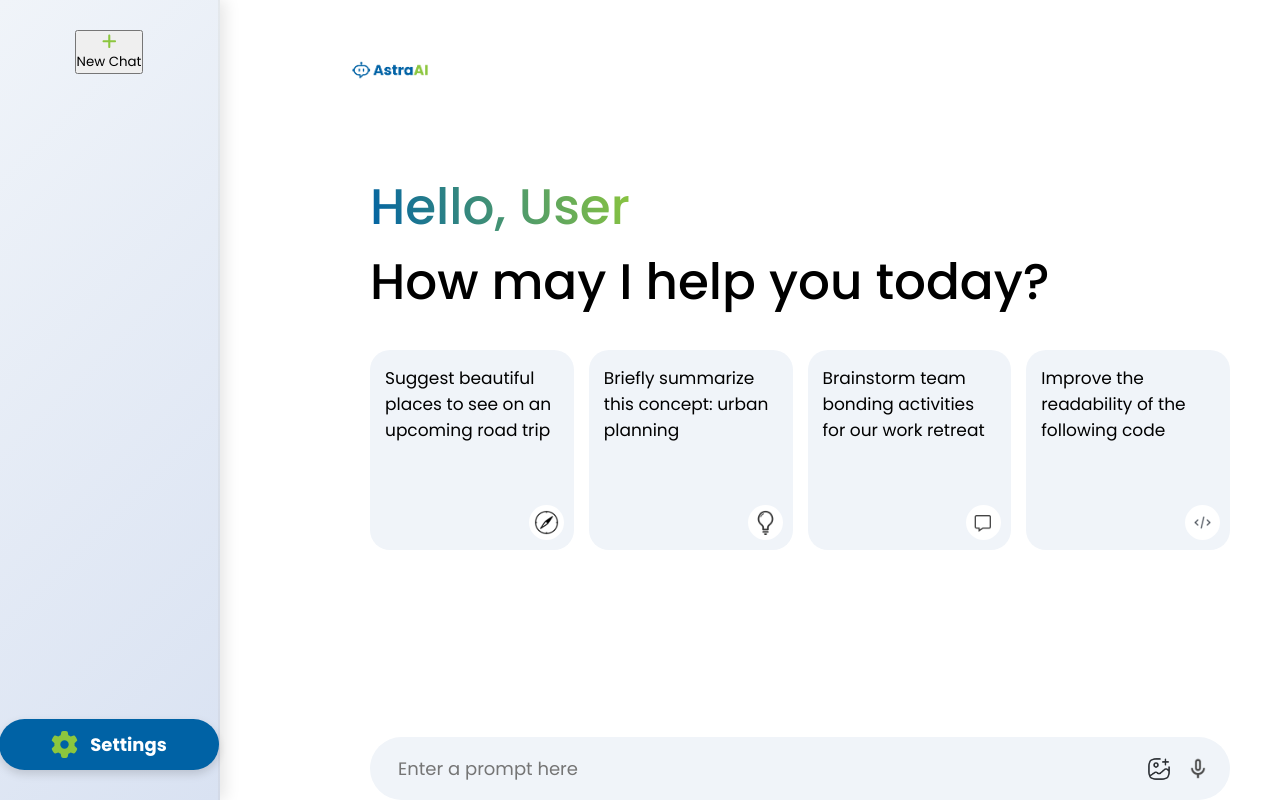
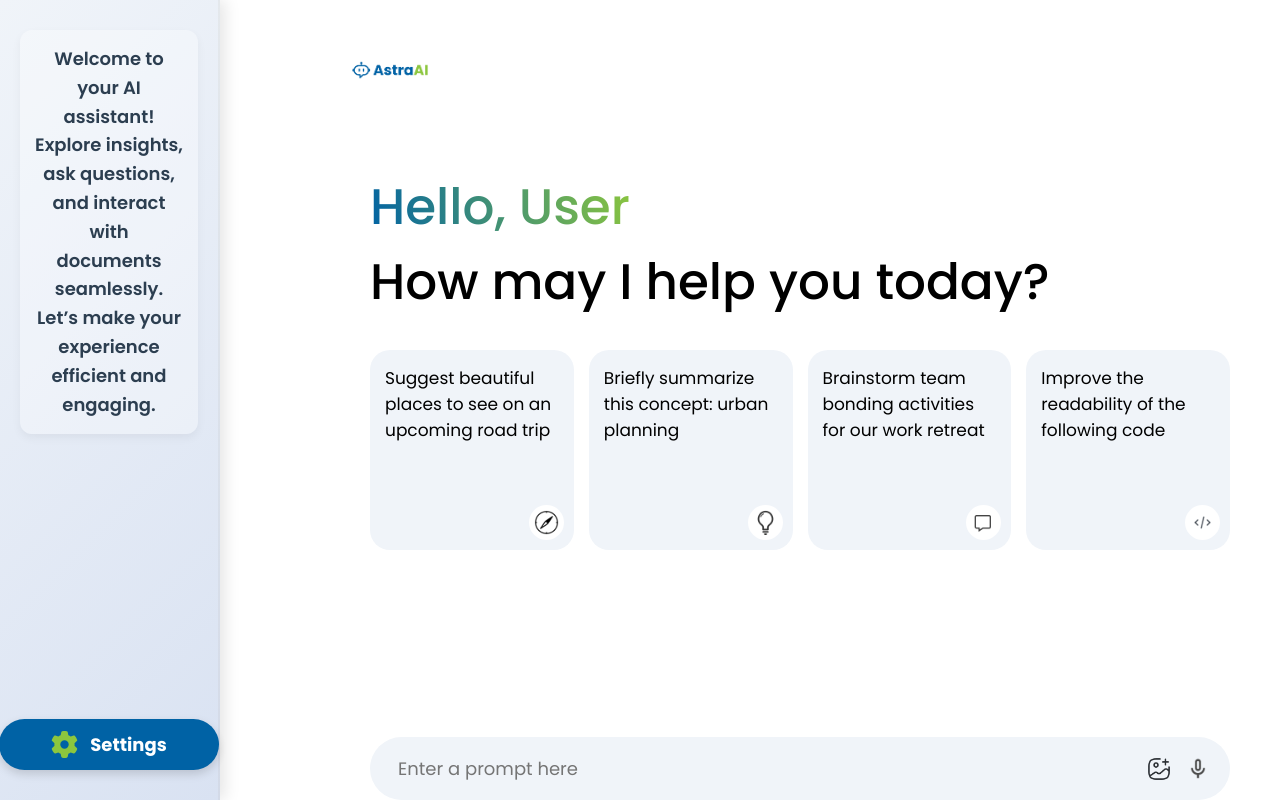
Before and after one commit to rahulAptus/Aptus-AstraAI-Bot, a React (Vite) app in the folder Frontend/: page / in a window 1280 px wide. Built offline with nearby package versions, Linux system fonts and the light colour scheme; a web font is replaced by a local one.

Commit message:
Update SideBar.jsx

```diff
--- a/Frontend/src/Components/SideBar/SideBar.jsx
+++ b/Frontend/src/Components/SideBar/SideBar.jsx
@@ -1,38 +1,18 @@
 /* eslint-disable react/jsx-key */
 import { useContext } from "react";
 import "./SideBar.css";
-import { assets } from "../../assets/assets";
-import { Context } from "../../context/context";
 import { FontAwesomeIcon } from "@fortawesome/react-fontawesome";
-import { faGear, faPlus } from "@fortawesome/free-solid-svg-icons";
+import { faGear } from "@fortawesome/free-solid-svg-icons";
 
 function Sidebar() {
-  // const { onSent, prevPrompts, setRecentPrompt, newChat } = useContext(Context);
-  // const loadPrompt = async (prompt) => {
-  //   setRecentPrompt(prompt);
-  //   await onSent(prompt);
-  // };
-
   return (
     <div className="sidebar">
       <div className="top">
-        <div>
-          <button className="new-chat">
-            <FontAwesomeIcon icon={faPlus} color="#8cc63e" size="lg" />
-            <p>New Chat</p>
-          </button>
-        </div>
-        {/* <div className="recent">
-          <p className="recent-title">Recent</p>
-          {prevPrompts.map((item, index) => {
-            return (
-              <div onClick={() => loadPrompt(item)} className="recent-entry">
-                <img src={assets.message_icon} alt="" />
-                <p>{item.slice(0, 18)} ...</p>
-              </div>
-            );
-          })}
-        </div> */}
+        <p className="sidebar-intro">
+          Welcome to your AI assistant! Explore insights, ask questions, and
+          interact with documents seamlessly. Let’s make your experience
+          efficient and engaging.
+        </p>
       </div>
       <div className="bottom">
         <div className="bottom-item">
```
